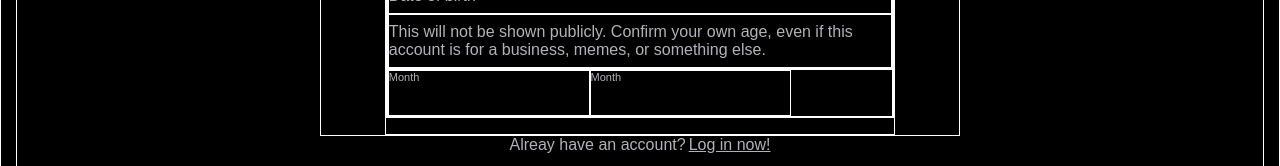
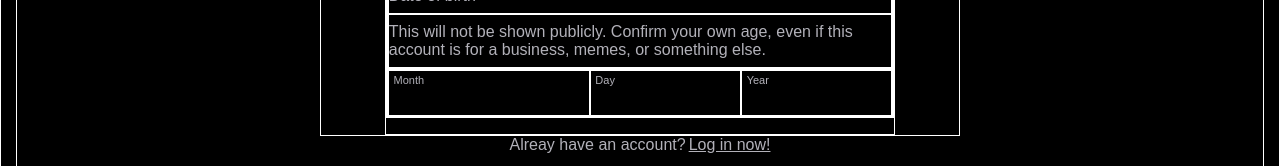
Before and after one commit to EdRafCas/socialnetwork_app, a React (Create React App) app: page /Registration in a window 1280 px wide. Shown: the part 529-695 px from the top of the page. Built offline with nearby package versions, Linux system fonts and the light colour scheme; what webfontloader would draw is missing.

Commit message:
datepicker ready

```diff
--- a/src/Components/DatePicker.js
+++ b/src/Components/DatePicker.js
@@ -17,7 +17,6 @@ const months =[
       {id:12, value:"December", days:31},
 ]
 
-const years = ["1992","1993","1994"]
 
 const DatePickerContainer =styled.div`
       display:flex;
@@ -54,21 +53,41 @@ const Pickers = styled.div`
       flex-direction:row;
 
 `
+const TextLabel=styled.p`
+      font-size:11px;
+`
 const MonthPicker =styled.div`
       border: solid ${theme.BorderColor} 1px;
+      padding:0.2rem 0rem 0.2rem 0.3rem;
       display: flex;
       flex-direction:column;
       position:relative;
       transition: .5s ease all;
       width:40%;
 `
-const TextLabel=styled.p`
-      font-size:11px;
-`
+
 const SelectedMonth =styled.div`
       width:100%;
       height:2rem;
-      padding:0.5rem;
+      display:flex;
+      justify-content:space-between;
+      align-items:center;
+      &:hover {
+        background: #2C272E};
+`
+
+const DayPicker=styled.div`
+      border: solid ${theme.BorderColor} 1px;
+      padding:0.2rem 0rem 0.2rem 0.3rem;
+      display: flex;
+      flex-direction:column;
+      position:relative;
+      transition: .5s ease all;
+      width:30%;
+`
+const SelectedDay = styled.div`
+      width:100%;
+      height:2rem;
       display:flex;
       justify-content:space-between;
       align-items:center;
@@ -78,16 +97,16 @@ const SelectedMonth =styled.div`
 
 const YearPicker=styled.div`
       border: solid ${theme.BorderColor} 1px;
+      padding:0.2rem 0rem 0.2rem 0.3rem;
       display: flex;
       flex-direction:column;
       position:relative;
       transition: .5s ease all;
-      width:40%;
+      width:30%;
 `
 const SelectedYear = styled.div`
       width:100%;
       height:2rem;
-      padding:0.5rem;
       display:flex;
       justify-content:space-between;
       align-items:center;
@@ -118,11 +137,34 @@ const Option = styled.div`
 
 const DatePicker = () => {
       const [currentMonth, changeCurrentMonth] =useState(false);
+      const [showMonth, changeShowMonth] =useState(false);
+      const [currentDay, changeCurrentDay] =useState(false);
+      const [showDay, changeShowDay] =useState(false);
       const [currentYear, changeCurrentYear] =useState(false);
+      const [showYear, changeShowYear] =useState(false);
 
       const handleClick =(e)=>{
-            changeCurrentMonth(e.currentTarget.dataset.value)
+            if(e.currentTarget.dataset.type ==="month"){
+                  changeShowMonth(false)
+                  changeCurrentMonth(e.currentTarget.dataset.value)
+            }
+            if(e.currentTarget.dataset.type ==="day"){
+                  changeShowDay(false)
+                  changeCurrentDay(e.currentTarget.dataset.value)
+            }
+            if(e.currentTarget.dataset.type ==="year"){
+                  changeShowYear(false)
+                  changeCurrentYear(e.currentTarget.dataset.value)
+            }
+
       }
+
+      const year = (new Date().getFullYear())-100;
+      const years = Array.from(new Array(100), (v, idx) => year + idx);
+
+
+      const daysArray = Array.from(new Array(31), (v, idx) => 1 +idx)
+
 
       return (
             <DatePickerContainer>
@@ -133,35 +175,56 @@ const DatePicker = () => {
                   <Pickers>
                         <MonthPicker>
                               <TextLabel>Month</TextLabel>
-                              <SelectedMonth onClick={()=>{changeCurrentMonth(!currentMonth)}}>{currentMonth}</SelectedMonth>
-                                    {currentMonth &&
+                              <SelectedMonth SelectorMonth onClick={()=>{changeShowMonth(!showMonth);changeShowDay(false);changeShowYear(false)}}>{currentMonth}</SelectedMonth>
+                                    {showMonth &&
                                           <Options>
                                                 {months.map((month)=>{
                                                       return <Option
+                                                                  data-type={"month"}
                                                                   key={month.id}
                                                                   data-value={month.value}
-                                                                  onClick={handleClick}
-                                                                  >
+                                                                  onClick={handleClick}>
                                                             {month.value}
                                                             </Option>
                                                 })}
                                           </Options>
                                     }
                         </MonthPicker>
-                        <YearPicker>
-                              <TextLabel>Month</TextLabel>
-                              <SelectedYear onClick={()=>{changeCurrentYear(!currentYear)}}>{currentYear}</SelectedYear>
-                                    {currentYear &&
+                        <DayPicker>
+                              <TextLabel>Day</TextLabel>
+                              <SelectedDay onClick={()=>{changeShowMonth(false);changeShowDay(!showDay);changeShowYear(false)}}>{currentDay}</SelectedDay>
+                                    {showDay &&
                                           <Options>
-                                                {months.map((years)=>{
+                                                {daysArray.map((day)=>{
                                                       return <Option
-                                                                  key={years.id}
-                                                                  data-value={years.value}
-                                                                  onClick={handleClick}
-                                                                  >
-                                                            {years.value}
+                                                                  key={day}
+                                                                  data-type={"day"}
+                                                                  data-value={day}
+                                                                  onClick={handleClick}>
+                                                            {day}
                                                             </Option>
                                                 })}
+                                          </Options>
+                                    }
+                        </DayPicker>
+                        <YearPicker>
+                              <TextLabel>Year</TextLabel>
+                              <SelectedYear onClick={()=>{changeShowMonth(false);
+                                                            changeShowDay(false);
+                                                            changeShowYear(!showYear)}}>
+                                    {currentYear}
+                              </SelectedYear>
+                                    {showYear &&
+                                          <Options>
+                                                {years.map((year)=>{
+                                                      return <Option
+                                                                  key={year}
+                                                                  data-type={"year"}
+                                                                  data-value={year}
+                                                                  onClick={handleClick}>
+                                                                  {year}
+                                                            </Option>
+                                                })};
                                           </Options>
                                     }
                         </YearPicker>
--- a/src/Components/SignUp.js
+++ b/src/Components/SignUp.js
@@ -20,6 +20,7 @@ const RegistrationContainer =styled.div`
       /* background:rgba(91, 112, 131, 0.8); */
       background:Black;
       opacity:1;
+
 `
 const RegistrationBox=styled.div`
       display:flex;
--- a/src/index.css
+++ b/src/index.css
@@ -14,6 +14,7 @@ body {
   justify-content: center;
   border: 1px solid white;
   min-width:375px;
+  overflow:hidden;
 }
 
 :root {
```
